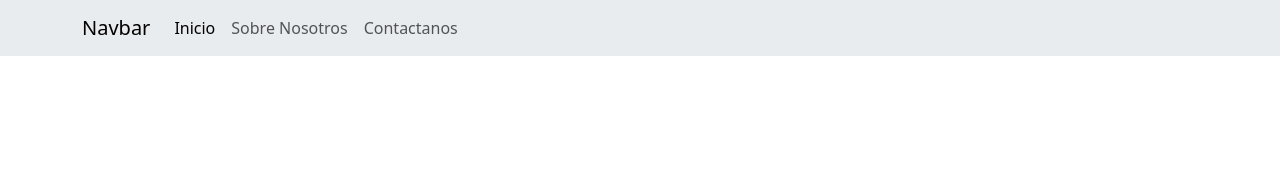
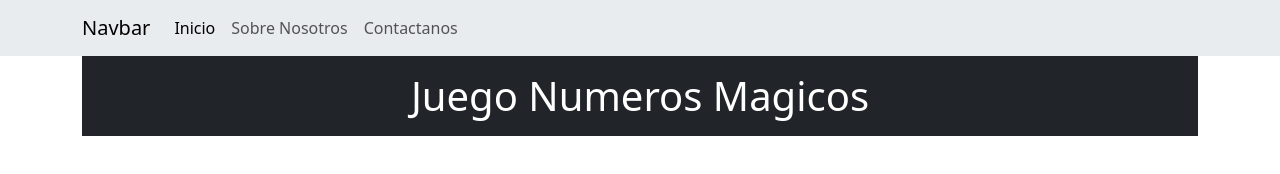
Before and after one commit to antoortega18072023/TP5-EJ1-JS, a plain HTML site: page index.html in a window 1280 px wide. Drawn offline with nearby package versions, Linux system fonts and the light colour scheme.

Commit message:
titulo principal

```diff
--- a/index.html
+++ b/index.html
@@ -36,6 +36,10 @@
         </nav>
       </header>
 
+      <main class="container">
+        <h1 class="text-center text-bg-dark p-3">Juego Numeros Magicos</h1>
+      </main>
+
     <script src="./js/app.js"></script>
 
 </body>
```
